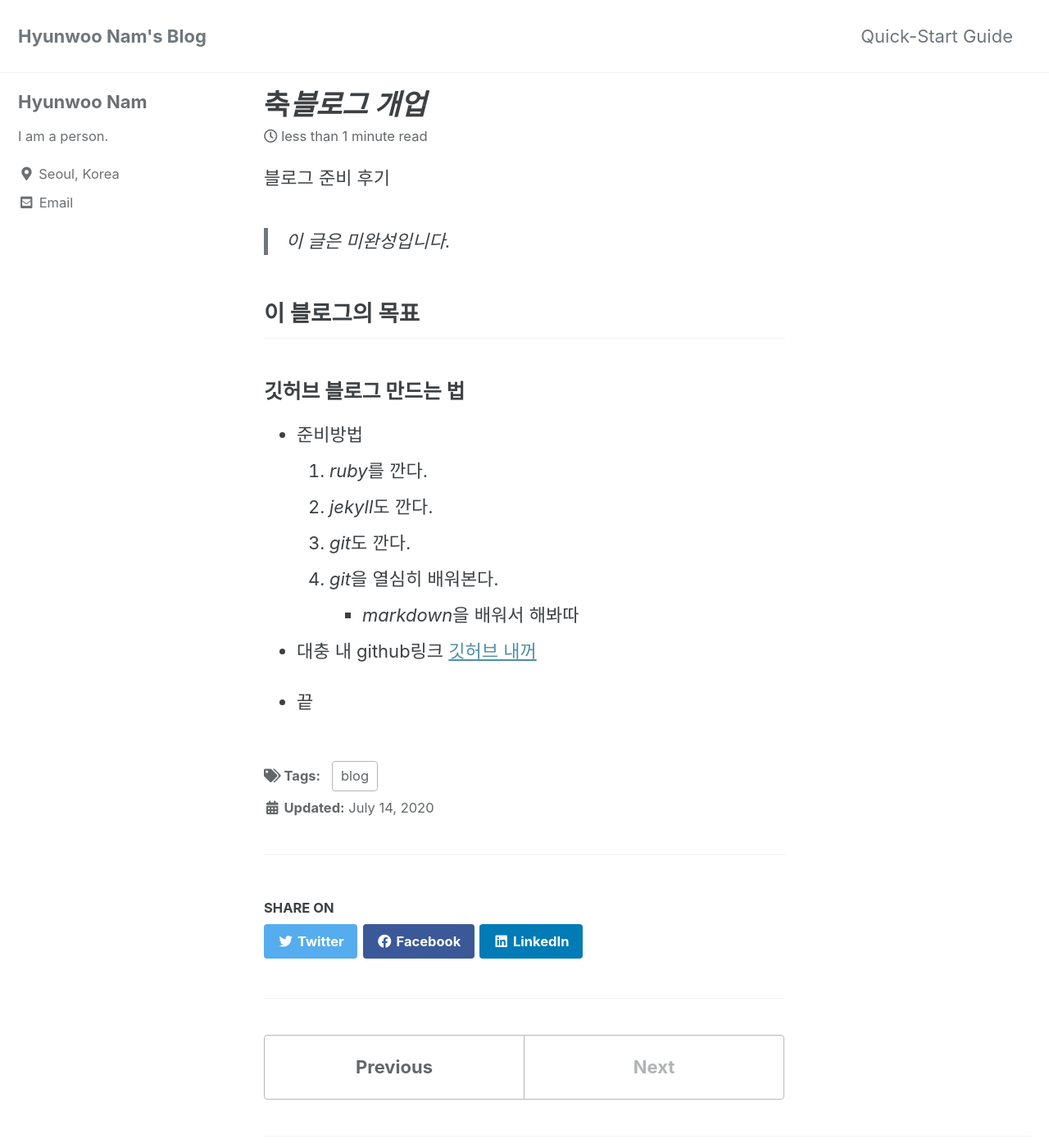
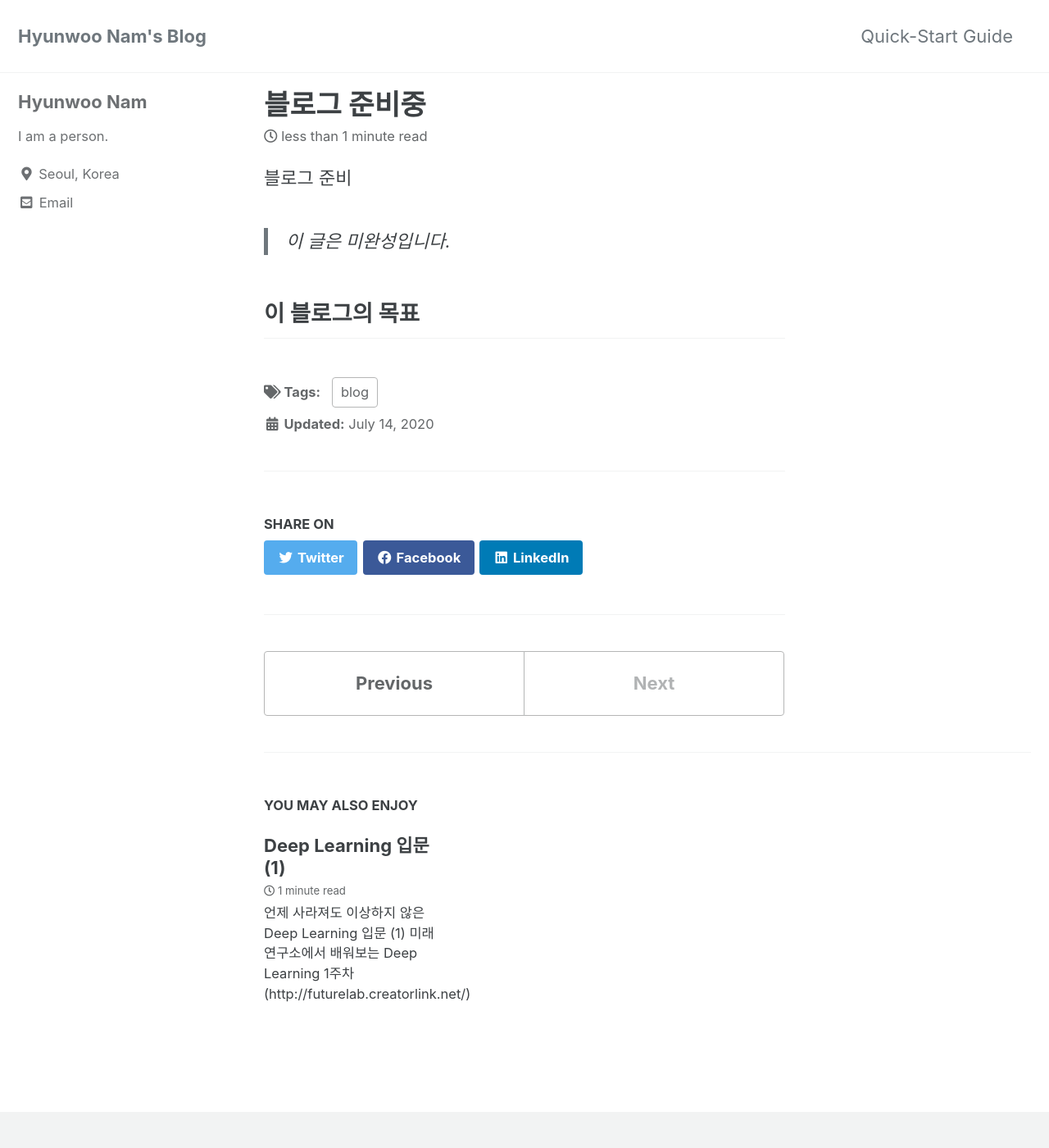
Before and after one commit to namnam0518/namnam0518.github.io, a Jekyll site: the page built from _posts/2020-07-14-blog-open.md, in a window 1280 px wide and 1400 px high. Shown: the whole window at 82% size. Built offline with Jekyll 4.4.1, drawn with Linux system fonts in a browser that asks for light colours; cached includes are drawn as plain includes.

```diff
--- a/_posts/2020-07-14-blog-open.md
+++ b/_posts/2020-07-14-blog-open.md
@@ -1,21 +1,10 @@
 ---
-title : "축*블로그 개업*"
+title : "블로그 준비중"
 tag :
     - blog
 ---
-블로그 준비 후기
+블로그 준비
 
 > 이 글은 미완성입니다.
 
 ## 이 블로그의 목표
-### 깃허브 블로그 만드는 법
-- 준비방법
-    1. *ruby*를 깐다.
-    2. *jekyll*도 깐다.
-    3. *git*도 깐다.
-    4. *git*을 열심히 배워본다.
-    - *markdown*을 배워서 해봐따
-
-- 대충 내 github링크 [깃허브 내꺼]()
-
-- 끝
```
Also changed, not shown: _posts/2020-07-05-DL-week1(future-lab).md (+0 -2 lines).
